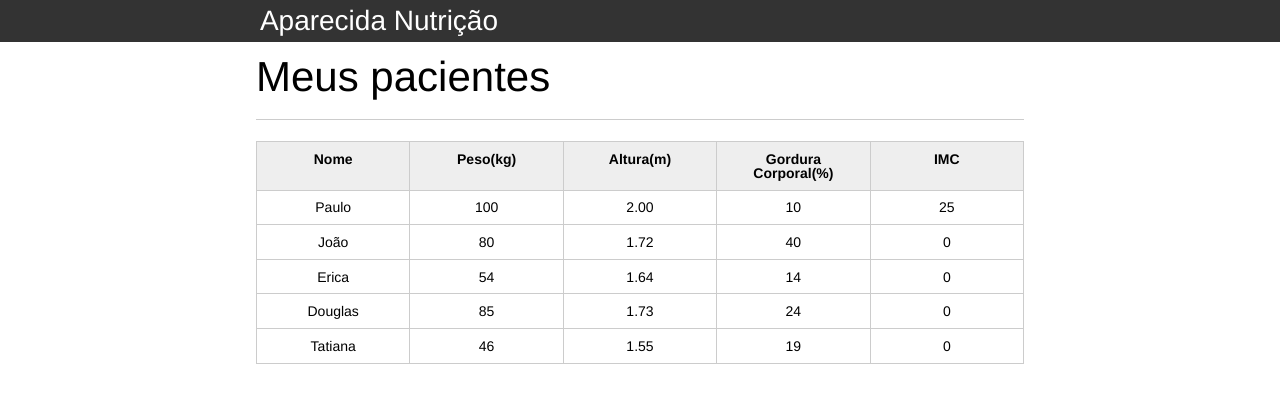
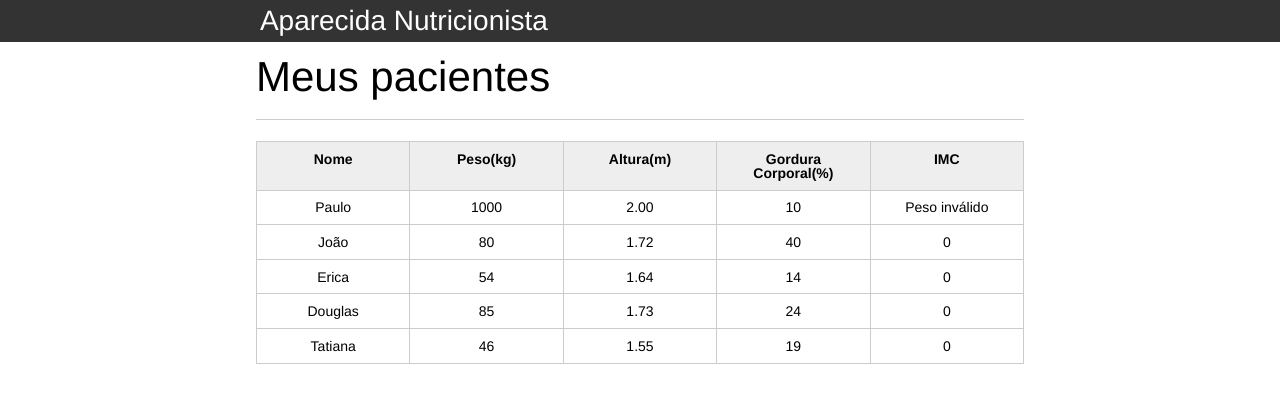
Before and after one commit to Jvpds14/introducao-javascript, a plain HTML site: page index.html in a window 1280 px wide. Drawn offline with Linux system fonts and the light colour scheme.

Commit message:
peso 1000

```diff
--- a/index.html
+++ b/index.html
@@ -30,7 +30,7 @@
 					<tbody id="tabela-pacientes">
 						<tr class="paciente" id="primeiro-paciente" >
 							<td class="info-nome">Paulo</td>
-							<td class="info-peso">100</td>
+							<td class="info-peso">1000</td>
 							<td class="info-altura">2.00</td>
 							<td class="info-gordura">10</td>
 							<td class="info-imc">25</td>
@@ -74,6 +74,5 @@
 
 		<script src="js/principal.js" ></script>
 
-
 	</body>
 </html>
--- a/js/principal.js
+++ b/js/principal.js
@@ -12,23 +12,22 @@ var tdImc = paciente.querySelector(".info-imc");
 var pesoEhValido = true;
 var alturaEhValida = true;
 //validar os dados de peso
-if (peso <= 0 || peso > 1000) {
-    console.log("Peso inválido")
+if (peso <= 0 ||  peso >= 1000) {
+    console.log("Peso inválido");
     pesoEhValido = false;
-    tdImc .textContent = "Peso inválido";
+    tdImc.textContent = "Peso inválido";
 }
 //validar a altura
 if (altura <= 0 || altura > 3){
-    console.log("Altura inválido")
+    console.log("Altura inválido");
     alturaEhValida = false;
-    tdImc .textContent = "Altura inválida";
+    tdImc.textContent = "Altura inválida";
 }
 //validar peso e altura
-if (alturaEhValida && pesoEhValido){
+if (alturaEhValida && pesoEhValido) {
     var imc = peso / (altura*altura);
     tdImc.textContent = imc;
 }
-var imc = peso / (altura*altura);
 
 /*
 console.log(paciente);  //tr
@@ -36,3 +35,4 @@ console.log(tdPeso);    // td que tem peso
 console.log(tdAltura);  //td que tem altura
 console.log(peso);      //valor do peso
 console.log(altura);    //valor da altura
+*/
```
